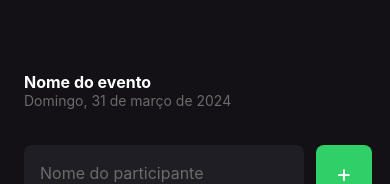
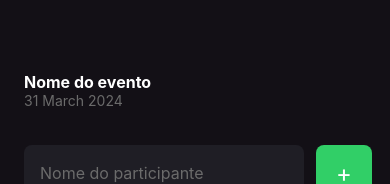
Before and after one commit to helton-quintans/imhere, a React Native app: screen / in a window 390 px wide. Shown: the top 184 px of the page. Built offline with nearby package versions, Linux system fonts and the light colour scheme.

Commit message:
feat: add currentDate

```diff
--- a/src/screens/home/index.tsx
+++ b/src/screens/home/index.tsx
@@ -2,6 +2,7 @@ import { Alert, FlatList, Text, TextInput, TouchableOpacity, View } from 'react-
 import { styles } from './styles';
 import { Participant } from '../../components/Participant';
 import { useState } from 'react';
+import { getCurrentDate } from '../../utils';
 
 export function Home() {
 
@@ -40,7 +41,7 @@ export function Home() {
   return (
     <View style={styles.container}>
       <Text style={styles.eventName}>Nome do evento</Text>
-      <Text style={styles.eventDate}>Domingo, 31 de março de 2024</Text>
+      <Text style={styles.eventDate}>{getCurrentDate()}</Text>
 
       <View style={styles.form}>
         <TextInput
--- /dev/null
+++ b/src/utils/index.tsx
@@ -0,0 +1,12 @@
+export const getCurrentDate = () => {
+    const months = [
+        "January", "February", "March", "April", "May", "June",
+        "July", "August", "September", "October", "November", "December"
+      ];
+      const currentDate = new Date();
+      const day = currentDate.getDate();
+      const monthIndex = currentDate.getMonth();
+      const year = currentDate.getFullYear();
+      const formattedDate = `${day} ${months[monthIndex]} ${year}`;
+      return formattedDate;
+  };
```
